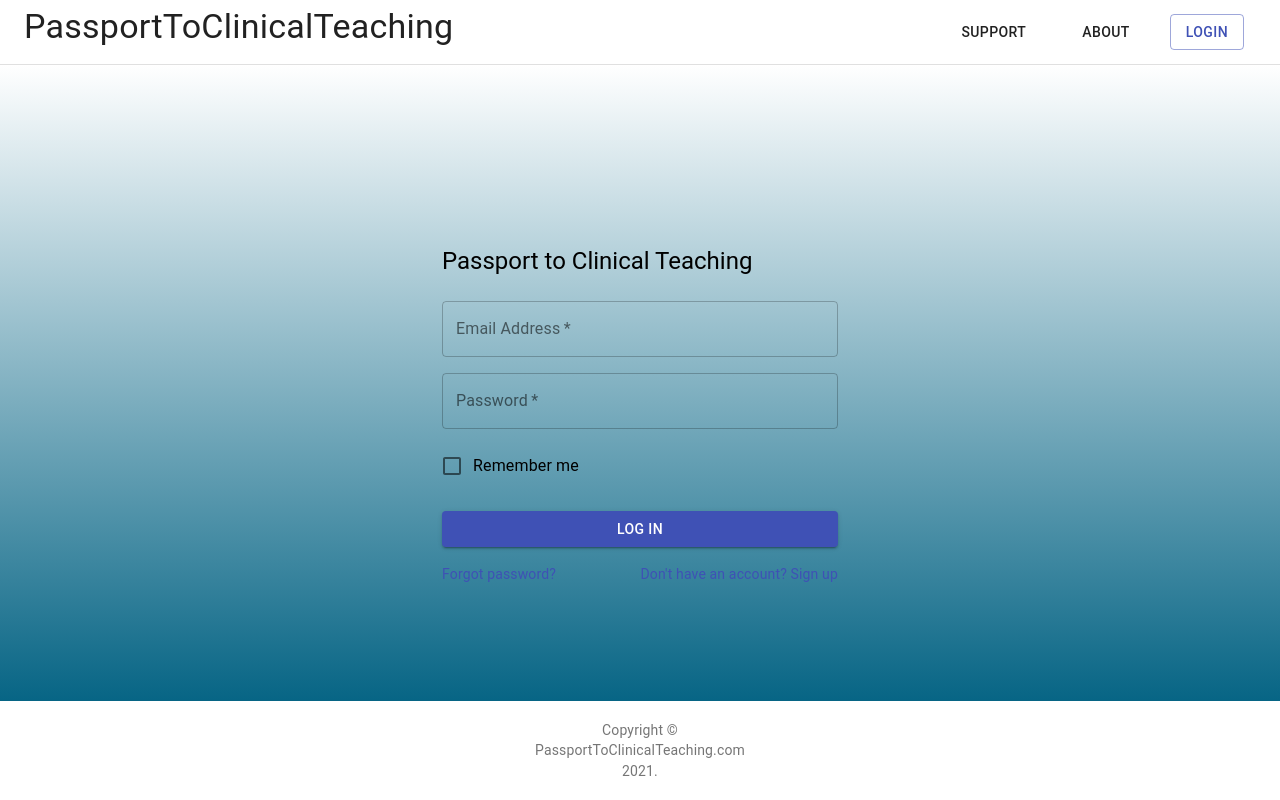
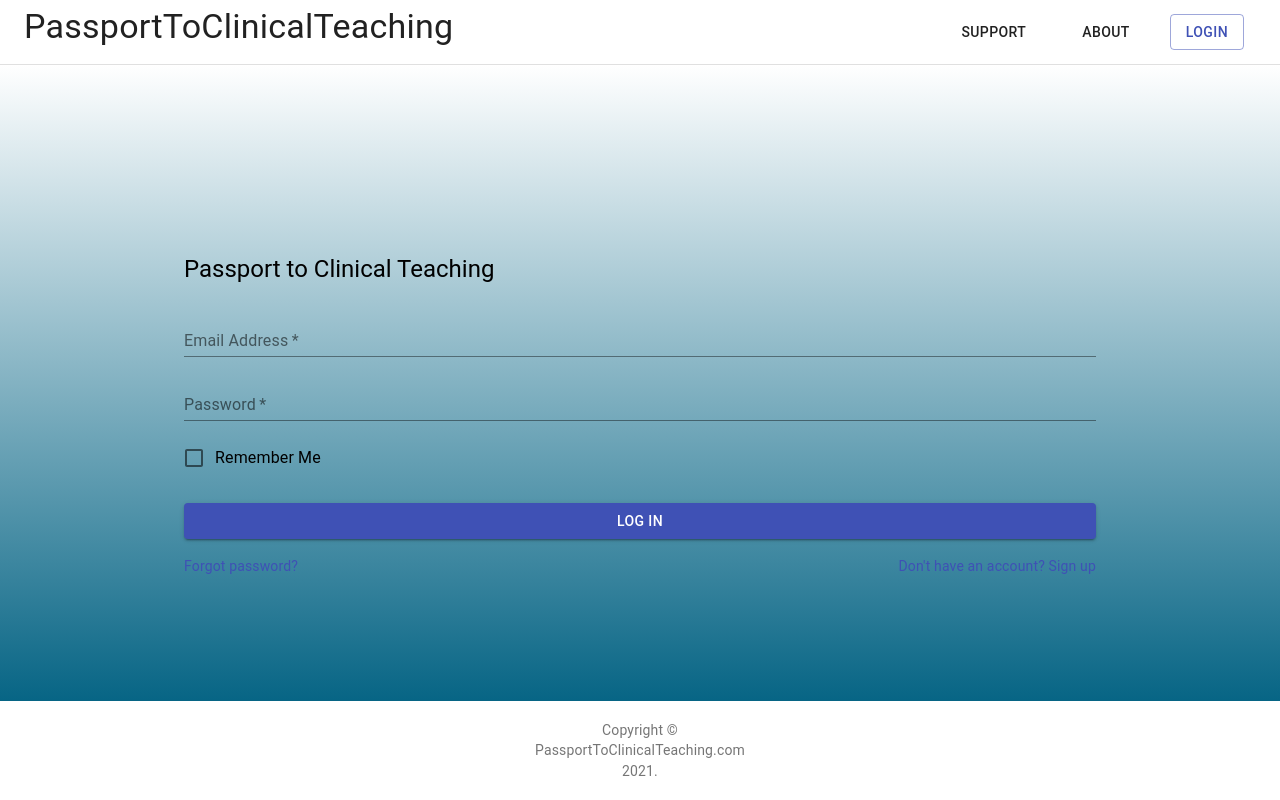
Before and after one commit to Medical-Passport/MedicalTeachingPassport, a Next.js app: page /user/login in a window 1280 px wide. Built offline with nearby package versions, Linux system fonts and the light colour scheme.

Commit message:
Refactor: Fixed visual bug and size.

```diff
--- a/pages/user/login.jsx
+++ b/pages/user/login.jsx
@@ -2,17 +2,16 @@ import Head from "next/head";
 import styles from "../../styles/Home.module.css";
 import Copyright from "../../components/Copyright";
 import Navbar from "../../components/Navbar";
-import React from 'react';
-import Button from '@material-ui/core/Button';
-import CssBaseline from '@material-ui/core/CssBaseline';
-import TextField from '@material-ui/core/TextField';
-import FormControlLabel from '@material-ui/core/FormControlLabel';
-import Checkbox from '@material-ui/core/Checkbox';
-import Link from '@material-ui/core/Link';
-import Grid from '@material-ui/core/Grid';
-import Typography from '@material-ui/core/Typography';
-import { makeStyles } from '@material-ui/core/styles';
-import Container from '@material-ui/core/Container';
+import React from "react";
+import Button from "@material-ui/core/Button";
+import TextField from "@material-ui/core/TextField";
+import FormControlLabel from "@material-ui/core/FormControlLabel";
+import Checkbox from "@material-ui/core/Checkbox";
+import Link from "@material-ui/core/Link";
+import Grid from "@material-ui/core/Grid";
+import Typography from "@material-ui/core/Typography";
+import { makeStyles } from "@material-ui/core/styles";
+import Container from "@material-ui/core/Container";
 
 const useStyles = makeStyles((theme) => ({
   paper: {
@@ -23,7 +22,7 @@ const useStyles = makeStyles((theme) => ({
     backgroundColor: theme.palette.secondary.main,
   },
   form: {
-      width: '100%', // Fix IE 11 issue.
+    width: "100%", // Fix IE 11 issue.
     marginTop: theme.spacing(3),
   },
   submit: {
@@ -31,10 +30,8 @@ const useStyles = makeStyles((theme) => ({
   },
 }));
 
-
 export default function Login() {
   const classes = useStyles();
-
 
   return (
     <div className={styles.container}>
@@ -45,7 +42,7 @@ export default function Login() {
 
       <Navbar />
       <main className={styles.main}>
-        <Container component="main" maxWidth="xs">
+        <Container component="main" maxWidth="md">
           <div className={classes.paper}>
             <Typography component="h1" variant="h5">
               Passport to Clinical Teaching
@@ -54,7 +51,6 @@ export default function Login() {
               <Grid container spacing={2}>
                 <Grid item xs={12}>
                   <TextField
-                    variant="outlined"
                     required
                     fullWidth
                     id="email"
@@ -65,7 +61,6 @@ export default function Login() {
                 </Grid>
                 <Grid item xs={12}>
                   <TextField
-                    variant="outlined"
                     required
                     fullWidth
                     name="password"
@@ -75,12 +70,10 @@ export default function Login() {
                     autoComplete="current-password"
                   />
                 </Grid>
-                <Grid item xs={12}>
+                <Grid item xs>
                   <FormControlLabel
-                    control={
-                      <Checkbox value="allowExtraEmails" color="primary" />
-                    }
-                    label="Remember me"
+                    control={<Checkbox name="remember_login" color="primary" />}
+                    label="Remember Me"
                   />
                 </Grid>
               </Grid>
```
Lines whose indentation alone changed are shown as unchanged.
